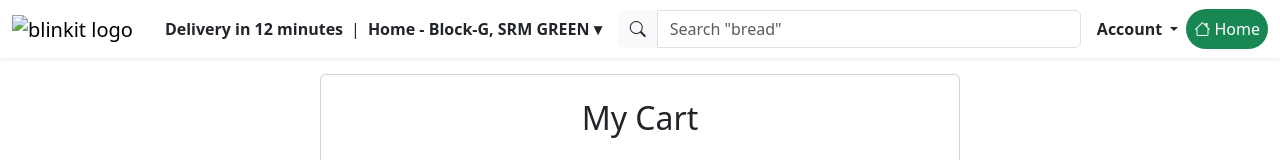
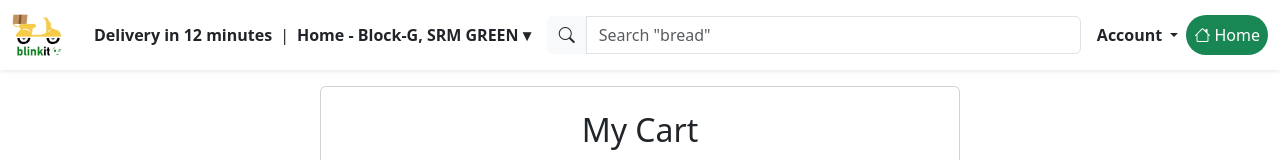
Before and after one commit to Hemapriyaaselvaraj/blinkit-clone, a plain HTML site: page cart.html in a window 1280 px wide. Shown: the top 160 px of the page. Drawn offline with nearby package versions, Linux system fonts and the light colour scheme; the site is published under a folder, as on GitHub Pages, so addresses that start at the root find nothing.

```diff
--- a/cart.html
+++ b/cart.html
@@ -22,7 +22,7 @@
       <div class="container-fluid">
         <a href="index.html" class="navbar-brand">
           <img
-            src="/images/brand.jpg"
+            src="images/brand.jpg"
             alt="blinkit logo"
             height="auto"
             width="50"
```
Also changed, not shown: index.html (+1 -1 lines).
